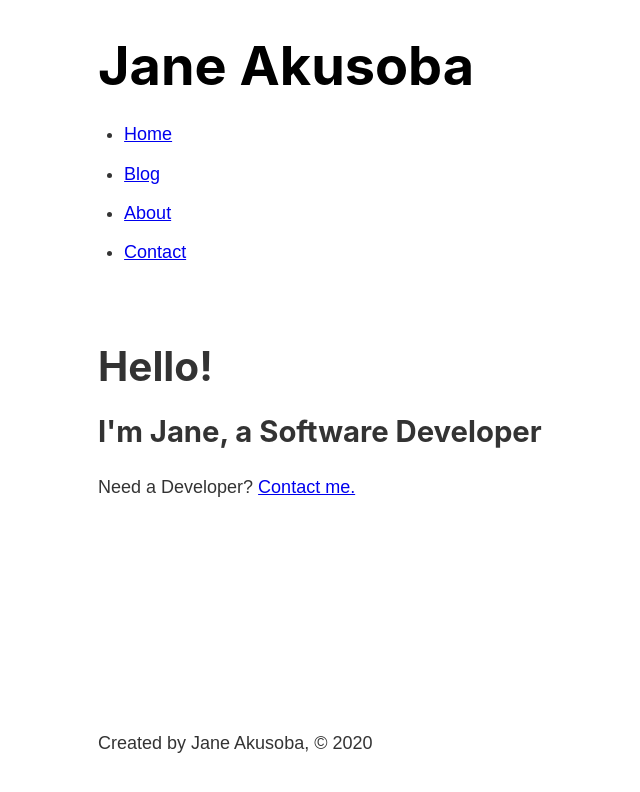
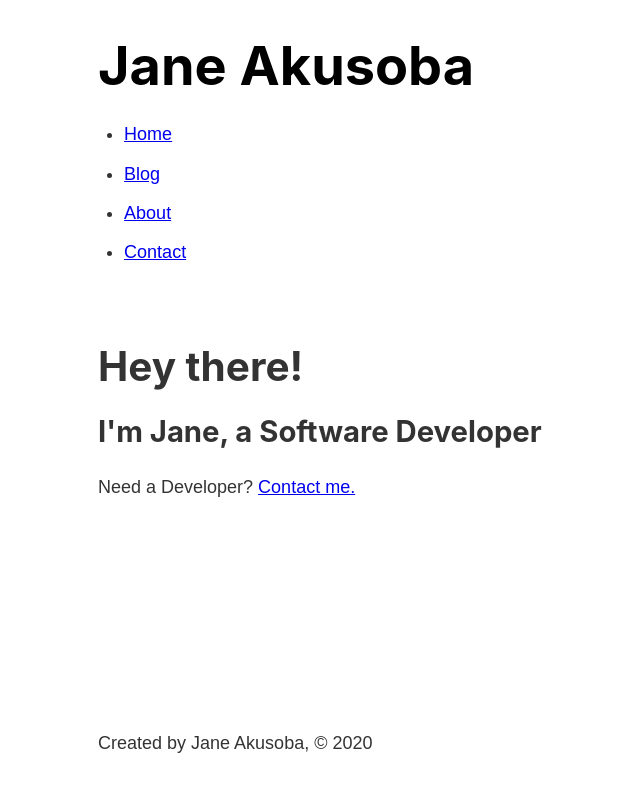
Before and after one commit to jakusoba/gatsby-bootcamp, a Gatsby site: page / in a window 1280 px wide. Shown: the whole page, without its empty margins (185-825 px from the left). Built offline with nearby package versions, Linux system fonts and the light colour scheme; Gatsby itself is replaced by a stand-in of ours.

Commit message:
Hey there

```diff
--- a/src/pages/index.js
+++ b/src/pages/index.js
@@ -9,7 +9,7 @@ const IndexPage = () => {
     return (
       <Layout>
         <Head title="Home" />
-        <h1>Hello!</h1>
+        <h1>Hey there!</h1>
           <h2>I'm Jane, a Software Developer</h2>
           <p>Need a Developer? <Link to="/contact">Contact me.</Link></p>
       </Layout>
```
